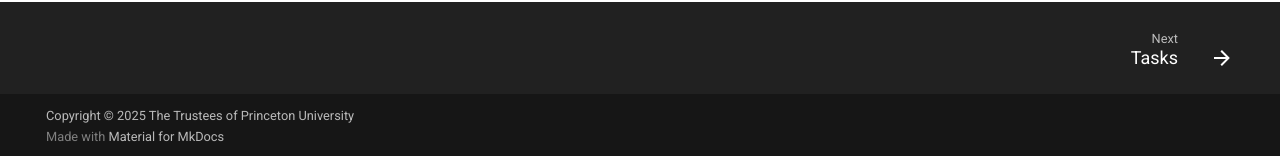
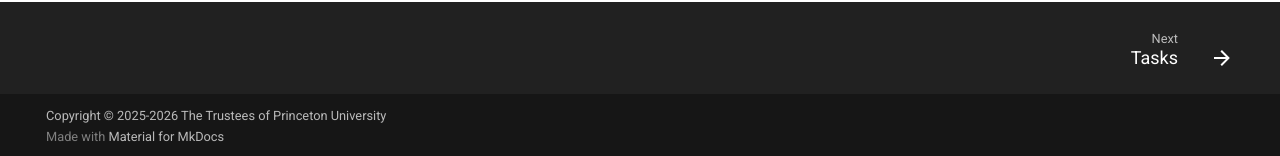
Before and after one commit to princeton-ddss/tigerflow, an MkDocs documentation site: the page built from docs/mkdocs/index.md, in a window 1280 px wide and 900 px high, scrolled down 1800 px. Shown: the part 741-897 px from the top of the window. Built offline with MkDocs 1.6.1 and Material for MkDocs 9.7.7, drawn with Linux system fonts in a browser that asks for light colours; some web fonts are replaced; comment, search, counter and statistics services are not loaded; the version menu is left out.

Commit message:
Update copyright years

```diff
--- a/docs/mkdocs.yml
+++ b/docs/mkdocs.yml
@@ -2,7 +2,7 @@ docs_dir: mkdocs
 site_name: TigerFlow
 repo_name: princeton-ddss/tigerflow
 repo_url: https://github.com/princeton-ddss/tigerflow
-copyright: Copyright &copy; 2025 The Trustees of Princeton University
+copyright: Copyright &copy; 2025-2026 The Trustees of Princeton University
 
 theme:
   name: material
@@ -61,6 +61,6 @@ plugins:
 nav:
   - Home: index.md
   - User Guide:
-    - Tasks: guides/task.md
-    - Pipelines: guides/pipeline.md
-    - Configuration: guides/configuration.md
+      - Tasks: guides/task.md
+      - Pipelines: guides/pipeline.md
+      - Configuration: guides/configuration.md
```
